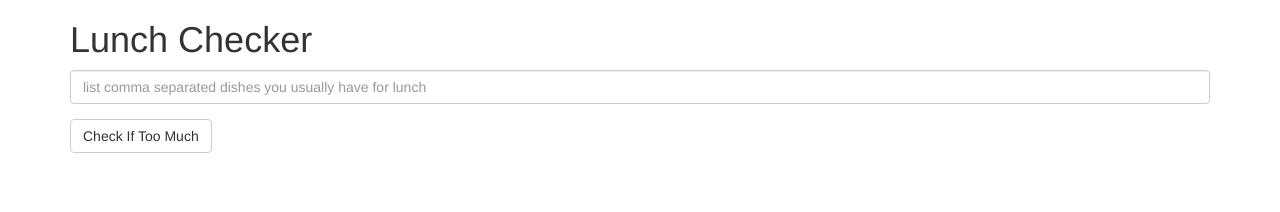
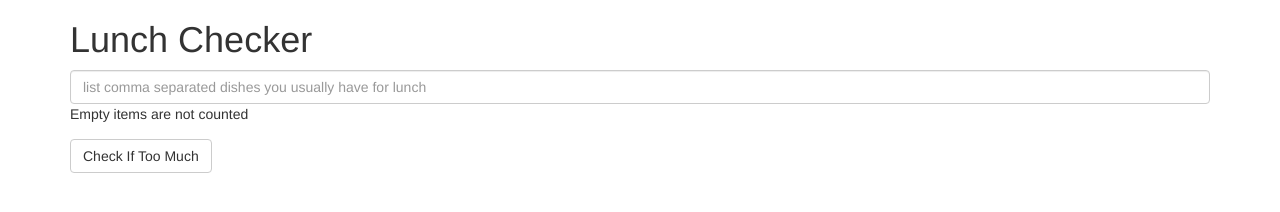
Before and after one commit to vidban/angular, a plain HTML site: page module1/index.html in a window 1280 px wide. Drawn offline with Linux system fonts and the light colour scheme.

Commit message:
Added note relating to input entry for user of app

```diff
--- a/module1/index.html
+++ b/module1/index.html
@@ -16,6 +16,7 @@
              <input id="lunch-menu" type="text"
              placeholder="list comma separated dishes you usually have for lunch"
              class="form-control" ng-model="options" ng-focus="focus()" ng-class = "customStyle.borderClr">
+             Empty items are not counted
          </div>
          <div class="form-group">
              <button class="btn btn-default" ng-click="verify();">Check If Too Much</button>
```
